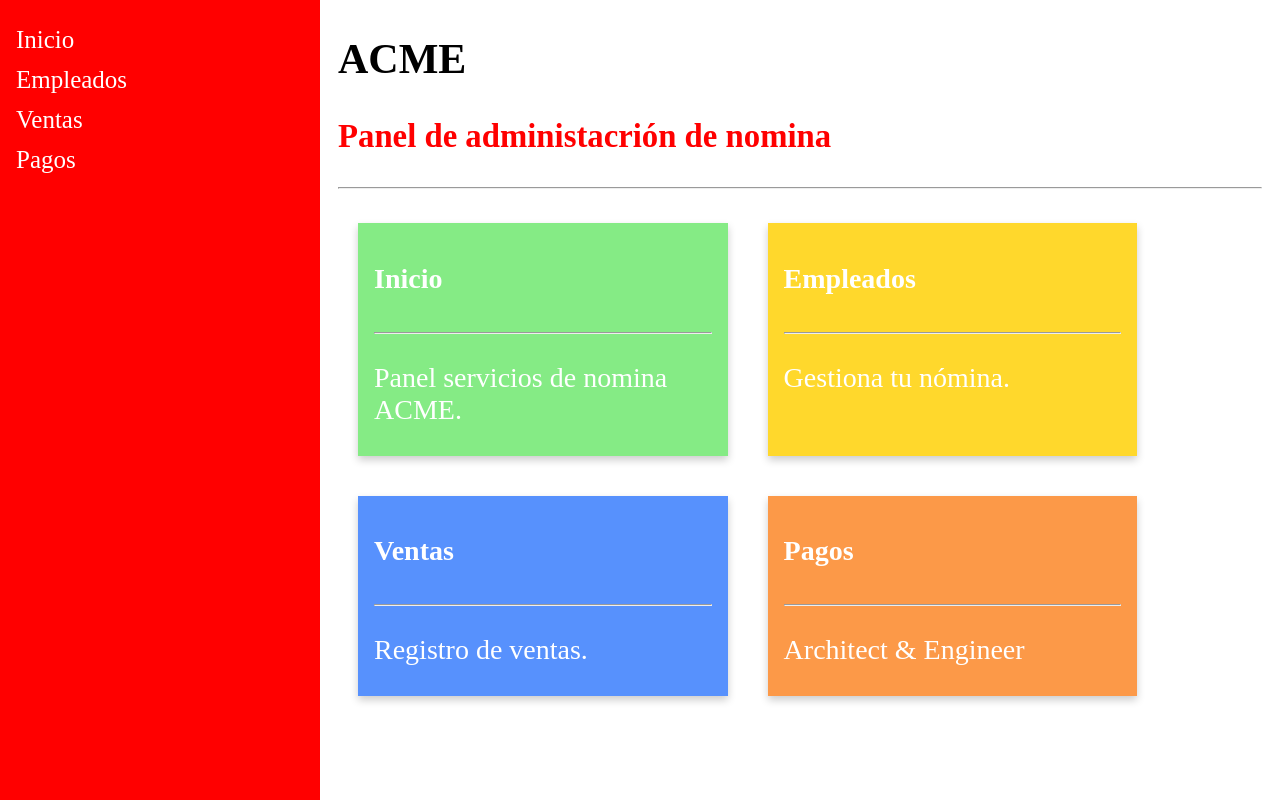
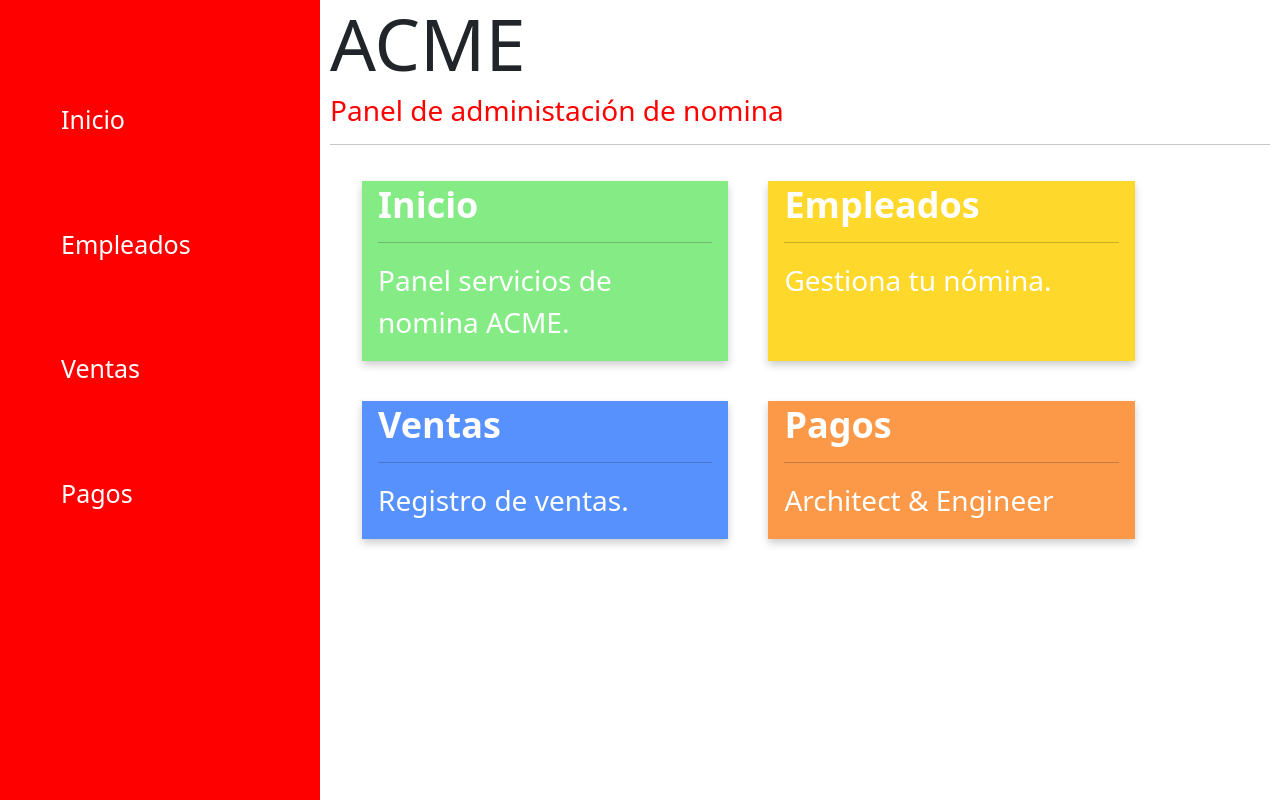
Before and after one commit to cafranco0505/AcmePayPanel, an Angular app in the folder acme-pay-panel/: page /Inicio in a window 1280 px wide. Built offline with nearby package versions, Linux system fonts and the light colour scheme.

Commit message:
employyes info

```diff
--- a/acme-pay-panel/src/app/components/employees/employees.component.html
+++ b/acme-pay-panel/src/app/components/employees/employees.component.html
@@ -1 +1,29 @@
-<p>employees works!</p>
+
+  <div class="container">
+    <table class="table table-bordered table-striped">
+        <thead>
+          <tr>
+            <th scope="col">#ID</th>
+            <th scope="col">Nombre</th>
+            <th scope="col">Primer Apellido</th>
+            <th scope="col">Segundo Apellido</th>
+            <th scope="col">Dirección</th>
+            <th scope="col">Telefono</th>
+            <th scope="col">Email</th>
+            <th scope="col">Nivel</th>
+          </tr>
+        </thead>
+        <tbody>
+          <tr *ngFor="let employee of employees">
+            <th scope="row">{{employee.id_asesor}}</th>
+            <td>{{employee.nombre}}</td>
+            <td>{{employee.apellido1}}</td>
+            <td>{{employee.apellido2}}</td>
+            <td>{{employee.direccion}}</td>
+            <td>{{employee.telefono}}</td>
+            <td>{{employee.email}}</td>
+            <td>{{employee.nivel}}</td>
+          </tr>
+        </tbody>
+      </table>
+  </div>
--- a/acme-pay-panel/src/app/components/employees/employees.component.ts
+++ b/acme-pay-panel/src/app/components/employees/employees.component.ts
@@ -19,6 +19,7 @@ export class EmployeesComponent implements OnInit {
     this.employeeService.getEmpData()
       .subscribe(
         res => {
+          this.employees = res;
           console.log(res);
         },
         err => console.error(err)
--- a/acme-pay-panel/src/app/components/main-panel/main-panel.component.css
+++ b/acme-pay-panel/src/app/components/main-panel/main-panel.component.css
@@ -21,6 +21,10 @@
       color: #ffffff;
   }
 
+  h4 {
+    font-size: 36px;
+  }
+
 
 
   @media screen and (max-height: 450px) {
--- a/acme-pay-panel/src/app/components/main-panel/main-panel.component.html
+++ b/acme-pay-panel/src/app/components/main-panel/main-panel.component.html
@@ -1,14 +1,14 @@
 <div class="container-f">
 
     <div class="my-card">
-        <div class="my-card-body" style="background-color: #59e459bb;">
+        <div class="my-card-body" style="background-color: #59e459bb;" routerLink="/Inicio">
           <h4><b>Inicio</b></h4>
           <hr>
           <p>Panel servicios de nomina ACME.</p>
         </div>
     </div>
 
-    <div class="my-card" style="background-color: #ffd82c;">
+    <div class="my-card" style="background-color: #ffd82c;" routerLink="/Empleados">
         <div class="my-card-body">
           <h4><b>Empleados</b></h4>
           <hr>
@@ -16,7 +16,7 @@
         </div>
     </div>
 
-    <div class="my-card" style="background-color: #5791fd;">
+    <div class="my-card" style="background-color: #5791fd;" routerLink="/Ventas">
         <div class="my-card-body">
           <h4><b>Ventas</b></h4>
           <hr>
@@ -24,7 +24,7 @@
         </div>
     </div>
 
-    <div class="my-card" style="background-color: #fc9948;">
+    <div class="my-card" style="background-color: #fc9948;" routerLink="/Pagos">
         <div class="my-card-body">
           <h4><b>Pagos</b></h4>
           <hr>
--- a/acme-pay-panel/src/app/components/main/main.component.css
+++ b/acme-pay-panel/src/app/components/main/main.component.css
@@ -12,11 +12,16 @@
 
 
   .sidenav a {
-    padding: 6px 8px 6px 16px;
+    padding: 36px 8px 6px 16px;
+    margin: 45px;
     text-decoration: none;
     font-size: 25px;
     color: #ffffff;
     display: block;
+  }
+
+  h2 {
+    font-size: 72px;
   }
 
   .sidenav a:hover {
--- a/acme-pay-panel/src/app/components/main/main.component.html
+++ b/acme-pay-panel/src/app/components/main/main.component.html
@@ -1,16 +1,16 @@
 <div class="sidenav">
-    <a routerLink="">Inicio</a>
-    <a routerLink="">Empleados</a>
-    <a routerLink="">Ventas</a>
-    <a routerLink="">Pagos</a>
+    <a routerLink="/Inicio">Inicio</a>
+    <a routerLink="/Empleados">Empleados</a>
+    <a routerLink="/Ventas">Ventas</a>
+    <a routerLink="/Pagos">Pagos</a>
 </div>
 
 <div class="main">
     <h2>ACME</h2>
-    <h3 style="color: #ff0000;">Panel de administacrión de nomina</h3>
+    <h3 style="color: #ff0000;">Panel de administación de nomina</h3>
     <hr>
 
-    <div>
+    <div class="container">
         <router-outlet></router-outlet>
     </div>
 
--- a/acme-pay-panel/src/app/services/employee.service.ts
+++ b/acme-pay-panel/src/app/services/employee.service.ts
@@ -7,7 +7,7 @@ import { Observable } from 'rxjs';
 })
 export class EmployeeService {
 
-  apiEndPoint = 'http://161.35.131.209:3000/api';
+  apiEndPoint = 'http://localhost:3000/api';
 
   constructor( private httpClient: HttpClient) { }
 
--- a/acme-pay-panel/src/index.html
+++ b/acme-pay-panel/src/index.html
@@ -6,8 +6,12 @@
   <base href="/">
   <meta name="viewport" content="width=device-width, initial-scale=1">
   <link rel="icon" type="image/x-icon" href="favicon.ico">
+  <link href="https://cdn.jsdelivr.net/npm/bootstrap@5.0.0-beta1/dist/css/bootstrap.min.css" rel="stylesheet" integrity="sha384-giJF6kkoqNQ00vy+HMDP7azOuL0xtbfIcaT9wjKHr8RbDVddVHyTfAAsrekwKmP1" crossorigin="anonymous">
+  <script src="https://kit.fontawesome.com/8ec94aaa54.js" crossorigin="anonymous"></script>
 </head>
 <body>
   <app-root></app-root>
+  <script src="https://cdn.jsdelivr.net/npm/@popperjs/core@2.5.4/dist/umd/popper.min.js" integrity="sha384-q2kxQ16AaE6UbzuKqyBE9/u/KzioAlnx2maXQHiDX9d4/zp8Ok3f+M7DPm+Ib6IU" crossorigin="anonymous"></script>
+<script src="https://cdn.jsdelivr.net/npm/bootstrap@5.0.0-beta1/dist/js/bootstrap.min.js" integrity="sha384-pQQkAEnwaBkjpqZ8RU1fF1AKtTcHJwFl3pblpTlHXybJjHpMYo79HY3hIi4NKxyj" crossorigin="anonymous"></script>
 </body>
 </html>
```
